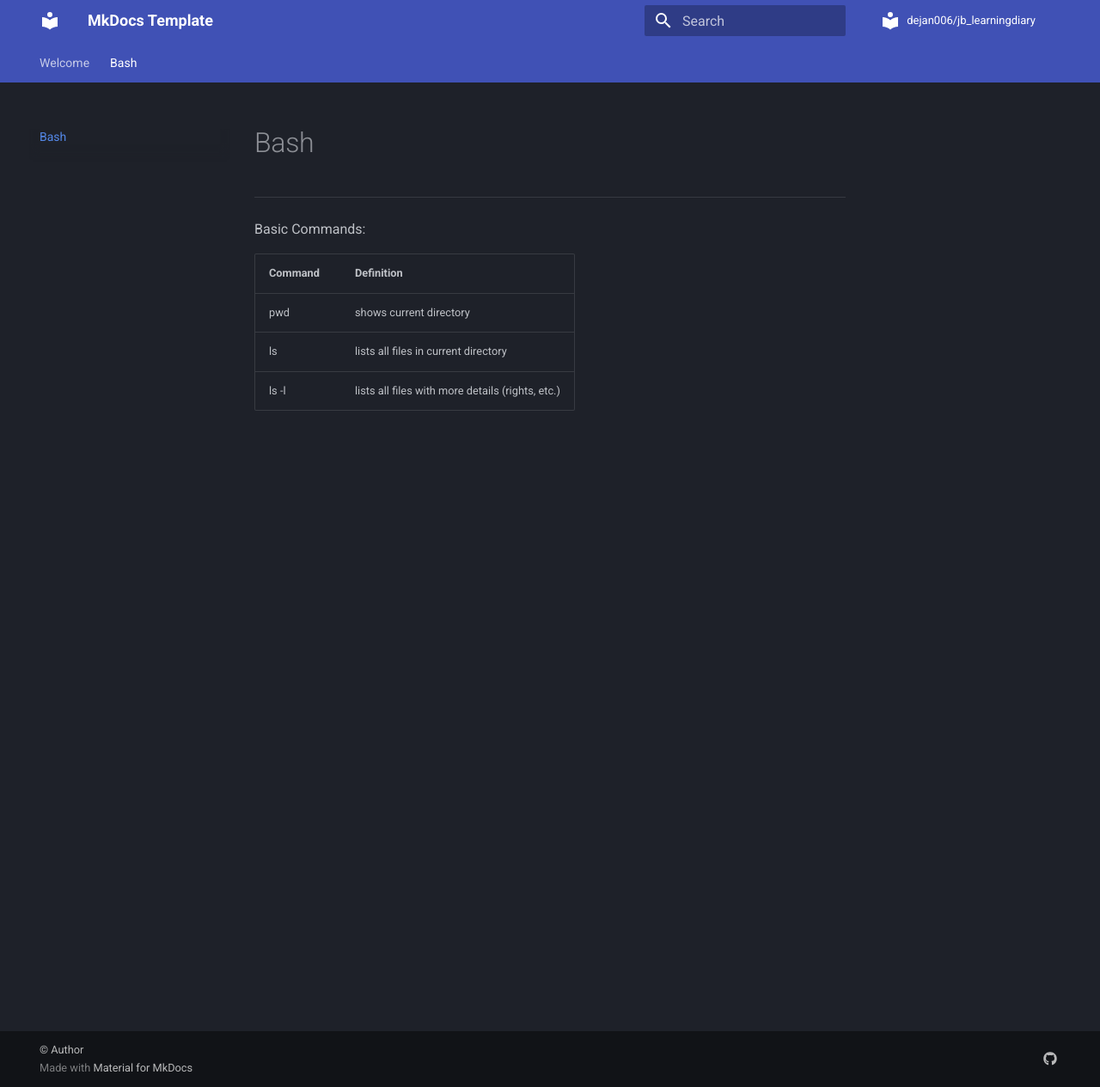
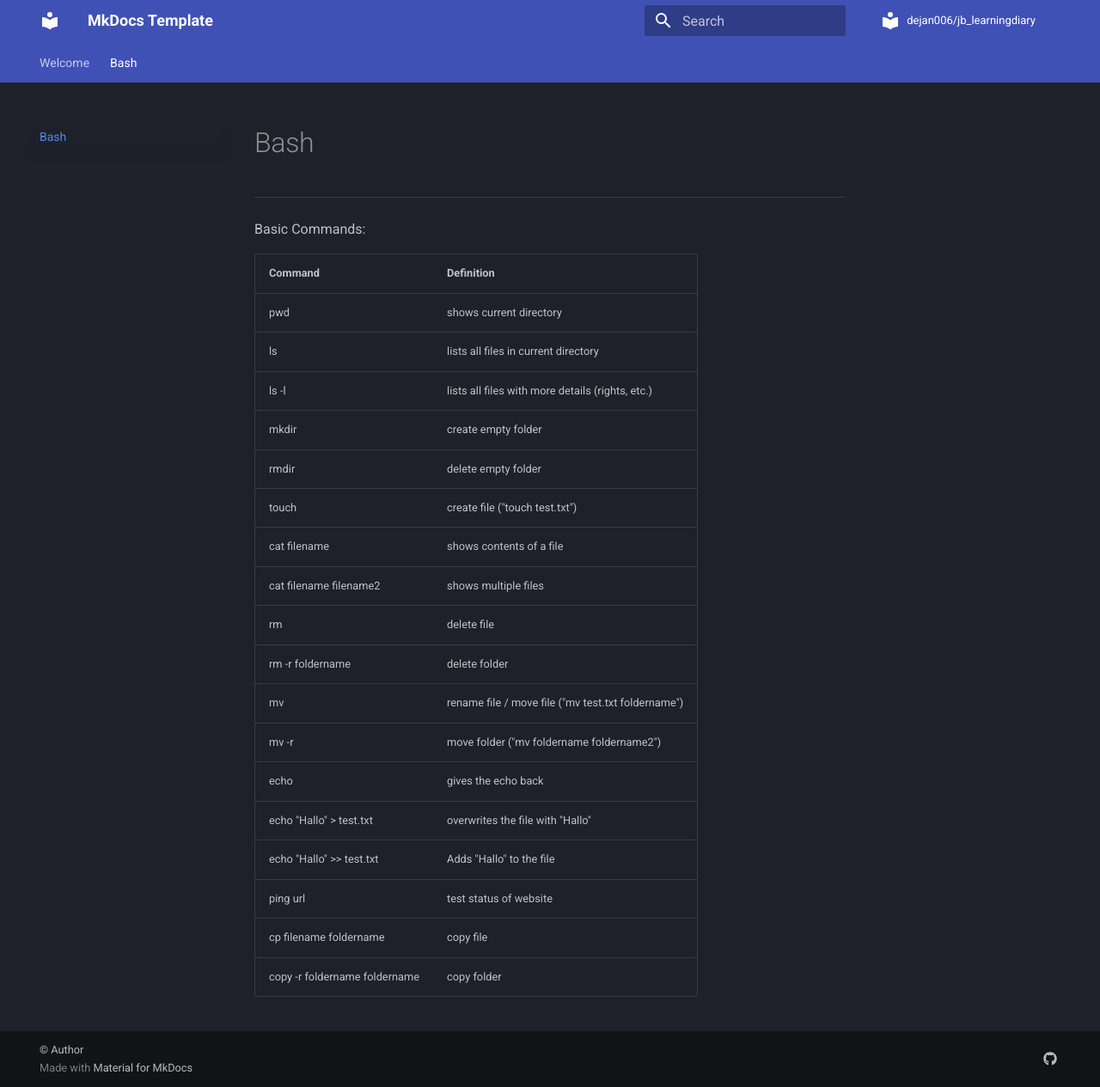
Before and after one commit to dejan006/jb_learningdiary, an MkDocs documentation site: the page built from docs/bash.md, in a window 1280 px wide and 1265 px high. Shown: the whole window at 86% size. Built offline with MkDocs 1.6.1 and Material for MkDocs 9.7.7, drawn with Linux system fonts in a browser that asks for light colours; comment, search, counter and statistics services are not loaded.

Commit message:
Navigation Fix + New Entries bash.md

```diff
--- a/docs/bash.md
+++ b/docs/bash.md
@@ -1,10 +1,24 @@
 # Bash
 -----------------------------
-
 Basic Commands:
 
-| Command | Definition                                       |
-|---------|--------------------------------------------------|
-| pwd     | shows current directory                          |
-| ls      | lists all files in current directory             |
-| ls -l   | lists all files with more details (rights, etc.) |
+| Command                       | Definition                                         |
+|-------------------------------|----------------------------------------------------|
+| pwd                           | shows current directory                            |
+| ls                            | lists all files in current directory               |
+| ls -l                         | lists all files with more details (rights, etc.)   |
+| mkdir                         | create empty folder                                |
+| rmdir                         | delete empty folder                                |
+| touch                         | create file ("touch test.txt")                     |
+| cat filename                  | shows contents of a file                           |
+| cat filename filename2        | shows multiple files                               |
+| rm                            | delete file                                        |
+| rm -r foldername              | delete folder                                      |
+| mv                            | rename file / move file ("mv test.txt foldername") |
+| mv -r                         | move folder ("mv foldername foldername2")          |
+| echo                          | gives the echo back                                |
+| echo "Hallo" > test.txt       | overwrites the file with "Hallo"                   |
+| echo "Hallo" >> test.txt      | Adds "Hallo" to the file                           |
+| ping url                      | test status of website                             |
+| cp filename foldername        | copy file                                          |
+| copy -r foldername foldername | copy folder                                        |
--- a/mkdocs.yml
+++ b/mkdocs.yml
@@ -111,7 +111,6 @@ nav:
 # |                                                                                                        |
 # +--------------------------------------------------------------------------------------------------------+
 theme:
-
   # +------------------------------------------------------------------------------------------------------+
   # |                                                                                                      |
   # | The "name" option is where you define the theme to use.                                              |
@@ -288,7 +287,7 @@ theme:
   #- navigation.sections    # Render top sections as groups.
   - navigation.tabs         # Render top sections as tabs at the top.
   #- navigation.tabs.sticky # Tabs won't disappear when scrolling down. Requires "navigation.tabs".
-  #- navigation.top         # Adds a "Back to top" that is shown when scrolling up.
+  - navigation.top         # Adds a "Back to top" that is shown when scrolling up.
   #- navigation.tracking    # Updates the url with highlighted section anchor.
 
   # Search
```
